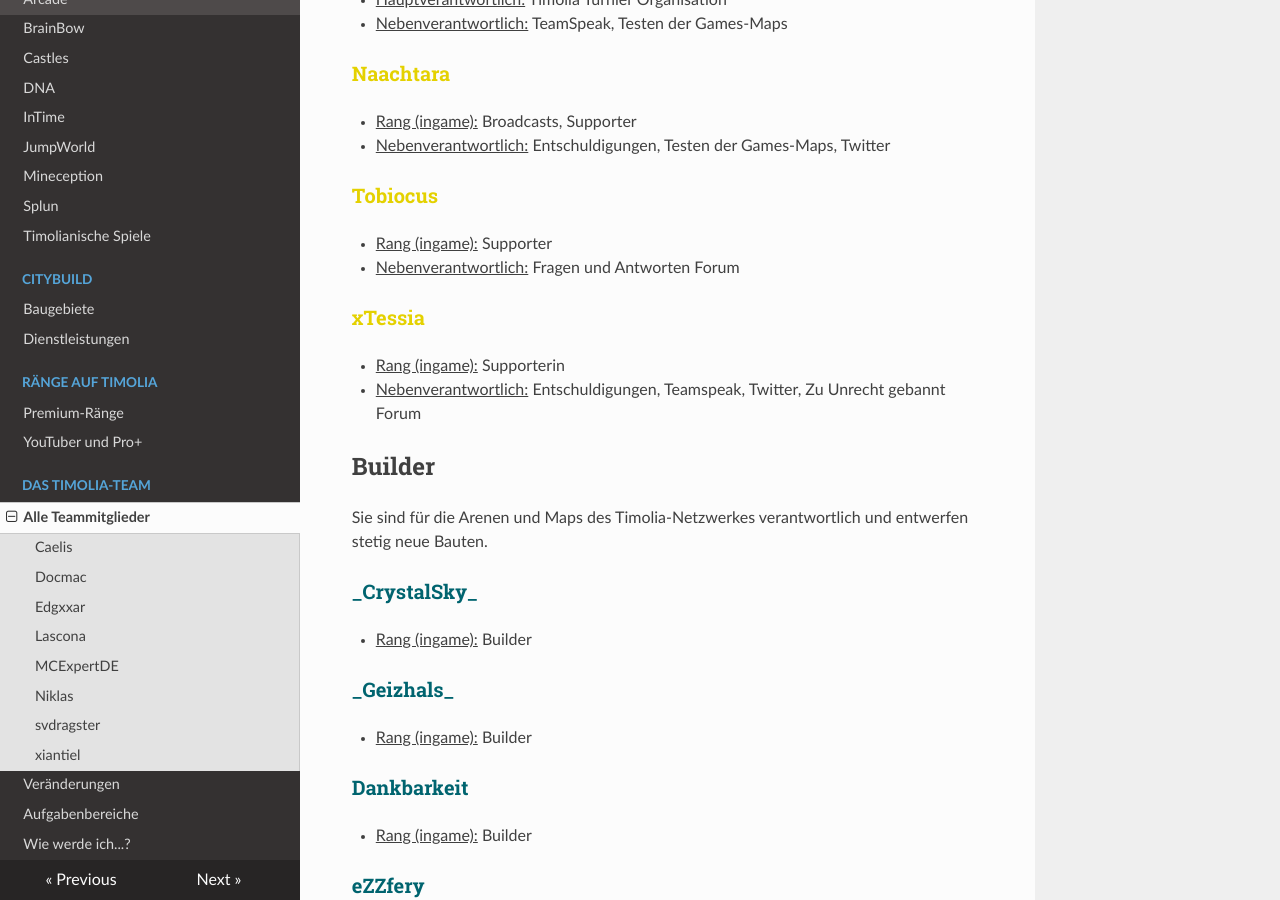
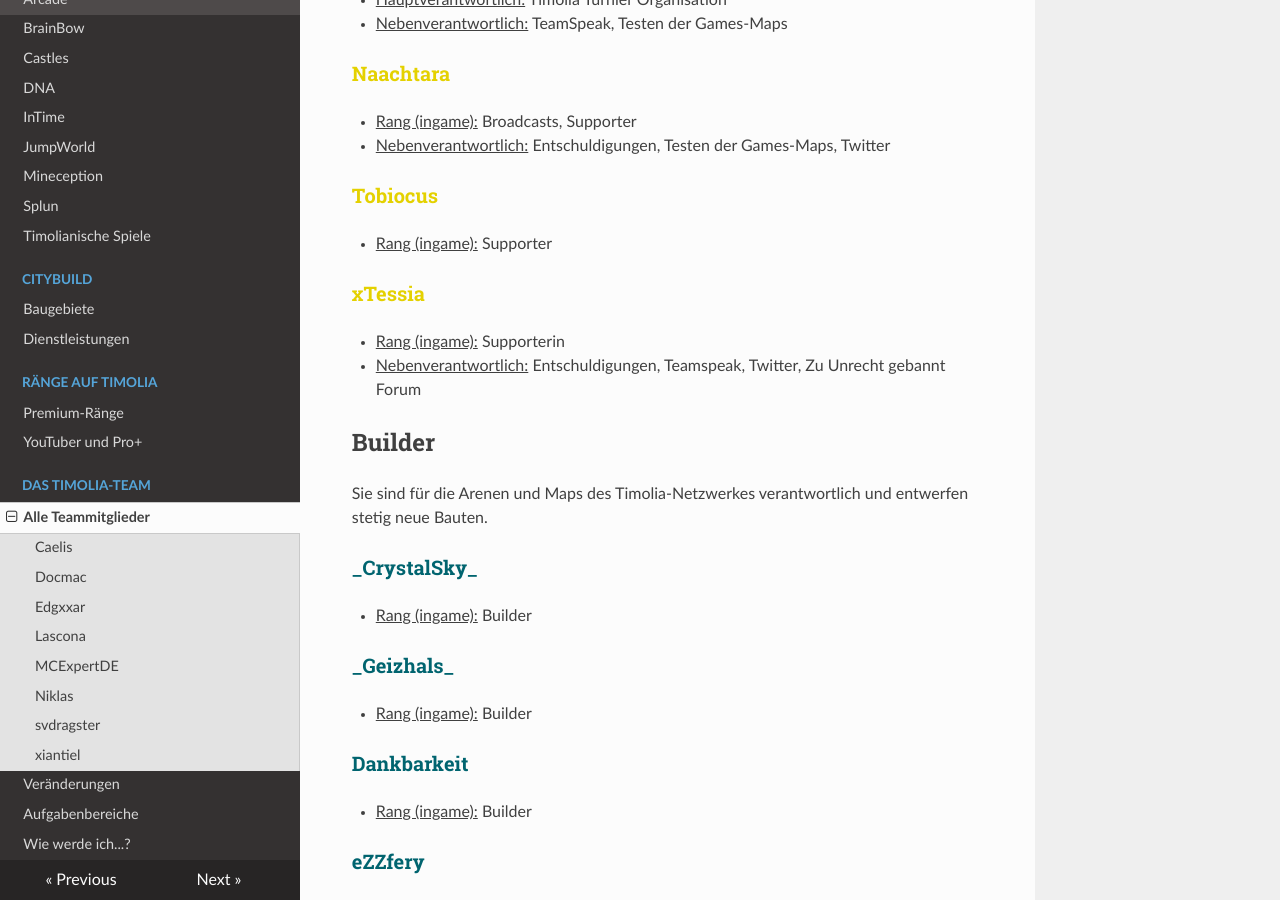
Before and after one commit to TimoliaDE/HowTo, an MkDocs documentation site: the page built from docs/team/members.md, in a window 1280 px wide and 900 px high, scrolled down 6473 px. Built offline with MkDocs 1.6.1, drawn with Linux system fonts in a browser that asks for light colours; nearby versions of some CDN libraries; old or Windows-style settings are respelled for this version of MkDocs.

Commit message:
Update members.md

```diff
--- a/docs/team/members.md
+++ b/docs/team/members.md
@@ -206,7 +206,6 @@ Sie stehen für alle grundlegenden Fragen und Reports zur Verfügung und sind di
 
 ### <strong><span style="color:#E4D100">Tobiocus</span></strong>
 - <u>Rang (ingame):</u> Supporter
-- <u>Nebenverantwortlich:</u> Fragen und Antworten Forum
 
 ### <strong><span style="color:#E4D100">xTessia</span></strong>
 - <u>Rang (ingame):</u> Supporterin
```
